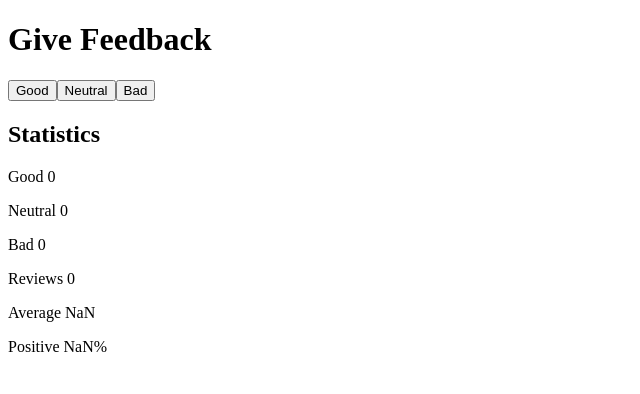
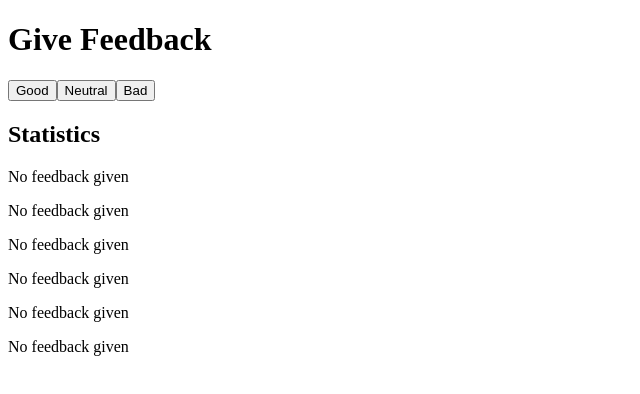
Before and after one commit to lucitemple/fullstack-open, a React (Create React App) app in the folder part1/unicafe/: page / in a window 1280 px wide. Shown: the top 394 px of the page, without its empty margins (0-640 px from the left). Built offline with nearby package versions, Linux system fonts and the light colour scheme.

Commit message:
Complete 1.9 unicafe step 4

```diff
--- a/part1/unicafe/src/App.js
+++ b/part1/unicafe/src/App.js
@@ -4,17 +4,25 @@ const Button = (props) => (
   <button onClick={props.handleClick}>{props.text}</button>
 );
 
-const Statistics = (props) => (
+const Statistics = (props) => {
+  if (props.statistics === 0 || isNaN(props.statistics)) {
+    return <p>No feedback given</p>;
+  }
+  return (
     <p>
       {props.text} {props.statistics}
+      {props.append}
     </p>
   );
+};
 
 const App = () => {
   // save clicks of each button to its own state
   const [good, setGood] = useState(0);
   const [neutral, setNeutral] = useState(0);
   const [bad, setBad] = useState(0);
+
+  const average = () => (good - bad) / (good + bad + neutral);
 
   return (
     <div>
@@ -23,12 +31,18 @@ const App = () => {
       <Button handleClick={() => setNeutral(neutral + 1)} text="Neutral" />
       <Button handleClick={() => setBad(bad + 1)} text="Bad" />
       <h2>Statistics</h2>
+      <div>
         <Statistics text="Good" statistics={good} />
         <Statistics text="Neutral" statistics={neutral} />
         <Statistics text="Bad" statistics={bad} />
         <Statistics text="Reviews" statistics={bad + neutral + good} />
-      <Statistics text="Average" statistics={(good - bad)/ (good + bad + neutral)} />
-      <Statistics text="Positive" statistics={good /(good + bad + neutral) * 100 +'%'} />
+        <Statistics text="Average" statistics={average()} />
+        <Statistics
+          text="Positive"
+          statistics={(good / (good + bad + neutral)) * 100}
+          append="%"
+        />
+      </div>
     </div>
   );
 };
```
Lines whose indentation alone changed are shown as unchanged.
